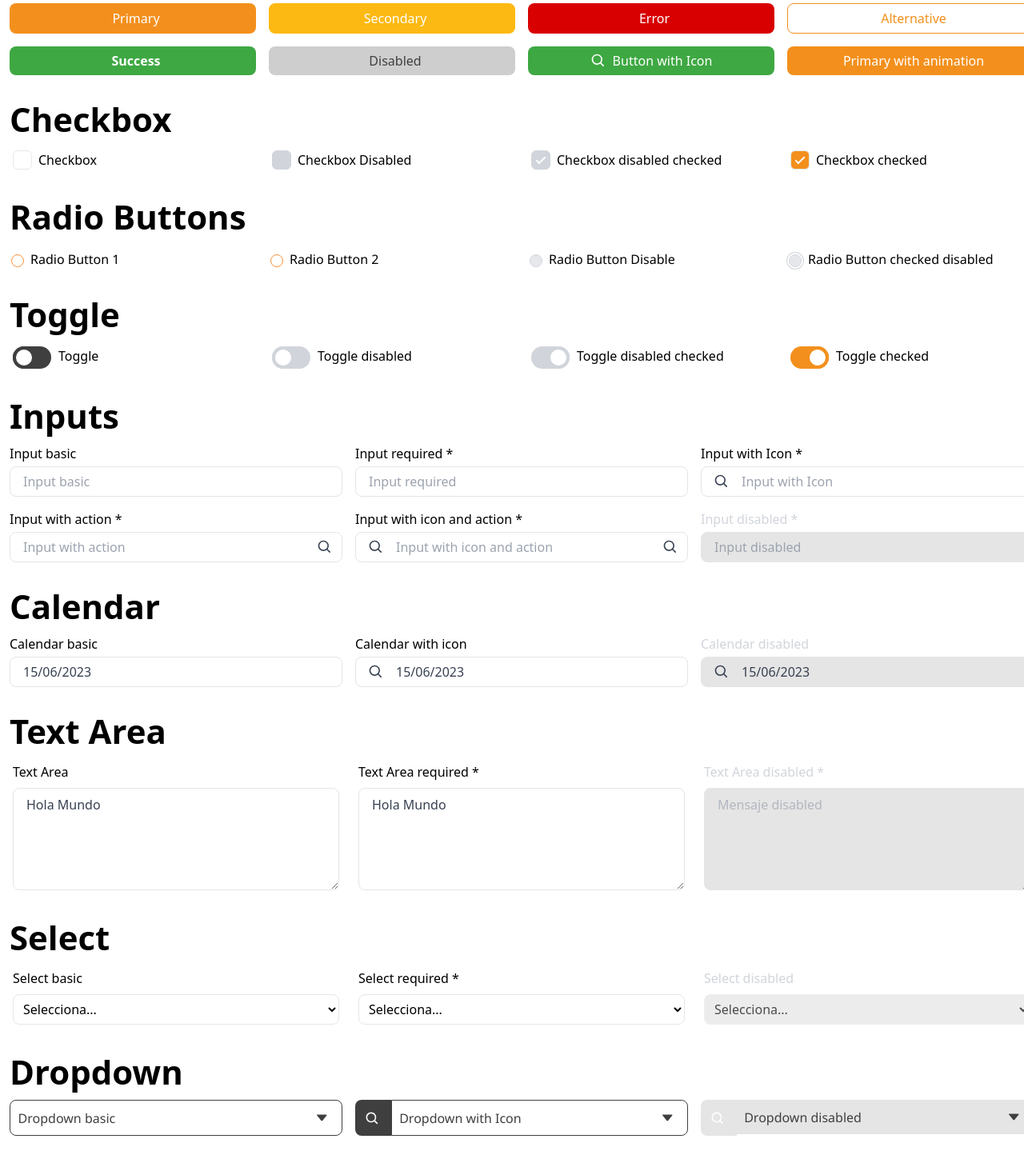
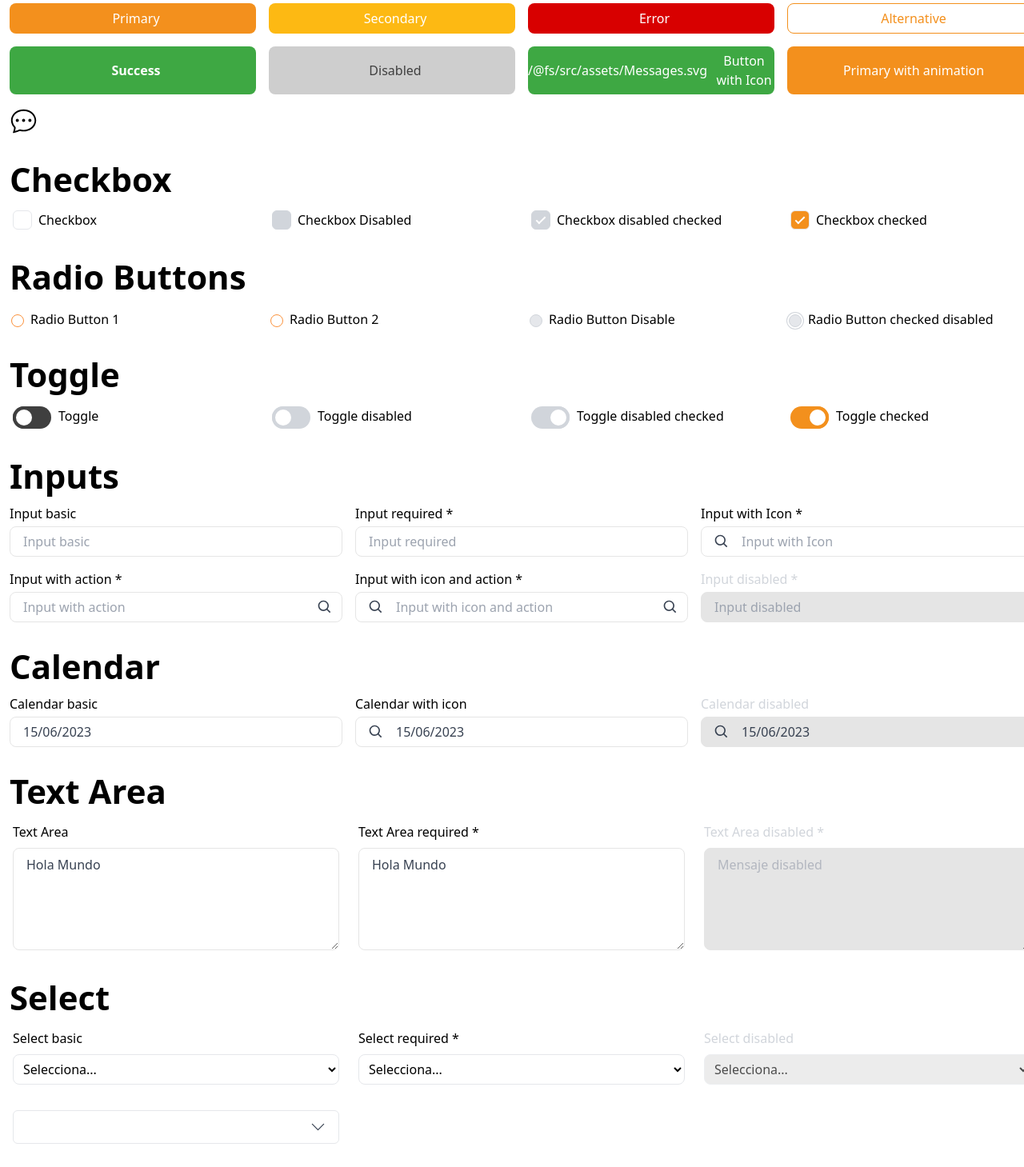
Before and after one commit to Imagine-CX/imaginecx-library, a React (Vite) app: page / in a window 1280 px wide. Shown: the part 100-1559 px from the top of the page at 80% size. Built offline with nearby package versions, Linux system fonts and the light colour scheme.

Commit message:
feat: component asjustements

```diff
--- a/src/App.tsx
+++ b/src/App.tsx
@@ -2,6 +2,7 @@ import { useState } from 'react';
 import { BiSearch } from 'react-icons/bi';
 import { BsQuestionCircle } from 'react-icons/bs';
 
+import smsIcon from './assets/Messages.svg';
 import {
   Alert,
   BreadCrumb,
@@ -11,14 +12,13 @@ import {
   Dropdown,
   Header,
   InputField,
-  Loader,
   // Loader,
   Modal,
   Popover,
   Radio,
   Select,
+  Selector,
   Skeleton,
-  Table,
   Tabs,
   TextArea,
   Toggle,
@@ -32,26 +32,6 @@ const options = [
   { id: 2, value: 'option2', label: 'Radio Button 2' },
 ];
 
-const tableTitles = ['Id', 'Campaña', 'Próximo Envío', 'Estado', 'SMS Enviados', 'SMS Fallidos'];
-
-const tableItems = [
-  {
-    id: 2,
-    name: 'Vigente',
-    date: 'Oct 12, 2023',
-    status: 'Finalizada',
-    enviados: 4,
-    fallidos: 2,
-  },
-  {
-    id: 3,
-    name: 'Vigente',
-    date: 'Oct 12, 2023',
-    status: 'Finalizada',
-    enviados: 4,
-    fallidos: 2,
-  },
-];
 const optionsSelect2 = [
   {
     value: 1,
@@ -69,6 +49,25 @@ const optionsSelect2 = [
   {
     value: 6,
     label: 'Periodica',
+  },
+];
+
+const optionsSelect3 = [
+  {
+    id: 1,
+    name: 'Selecciona...',
+  },
+  {
+    id: 2,
+    name: 'Programada',
+  },
+  {
+    id: 3,
+    name: 'Recurrente',
+  },
+  {
+    id: 6,
+    name: 'Periodica',
   },
 ];
 
@@ -123,12 +122,13 @@ function App() {
         <Button color="success" disabled>
           Disabled
         </Button>
-        <Button color="success" icon={<BiSearch className="icx-w-5 icx-h-5" />}>
+        <Button color="success" icon={smsIcon}>
           Button with Icon
         </Button>
         <Button color="primary" animation>
           Primary with animation
         </Button>
+        <img src={smsIcon} alt="" />
       </div>
       <Header variant="h2">Checkbox</Header>
       <div className="icx-grid icx-grid-cols-2 icx-gap-4 icx-mt-3 icx-pb-8 md:icx-grid-cols-2 lg:icx-grid-cols-4">
@@ -257,6 +257,7 @@ function App() {
           title="Select disabled"
           disabled
         />
+        <Selector options={optionsSelect3} />
       </div>
       <Header variant="h2">Dropdown</Header>
       <div className="icx-grid icx-grid-cols-1 icx-gap-4 icx-mt-3 icx-pb-8 md:icx-grid-cols-2 lg:icx-grid-cols-3">
--- a/src/components/Btns/Button.tsx
+++ b/src/components/Btns/Button.tsx
@@ -1,11 +1,11 @@
 import '../style.css';
 
-import { ButtonHTMLAttributes } from 'react';
+import { ButtonHTMLAttributes, ReactNode } from 'react';
 
 export interface IBtnPrimary extends ButtonHTMLAttributes<HTMLButtonElement> {
   color: 'success' | 'error' | 'secondary' | 'primary' | 'alternative';
   animation?: boolean;
-  icon?: JSX.Element | null;
+  icon?: ReactNode;
   children: string | JSX.Element | JSX.Element[];
 }
 const selectStyleButton = (type: string | undefined): string => {
```
Also changed, not shown: src/assets/Messages.svg (added).
